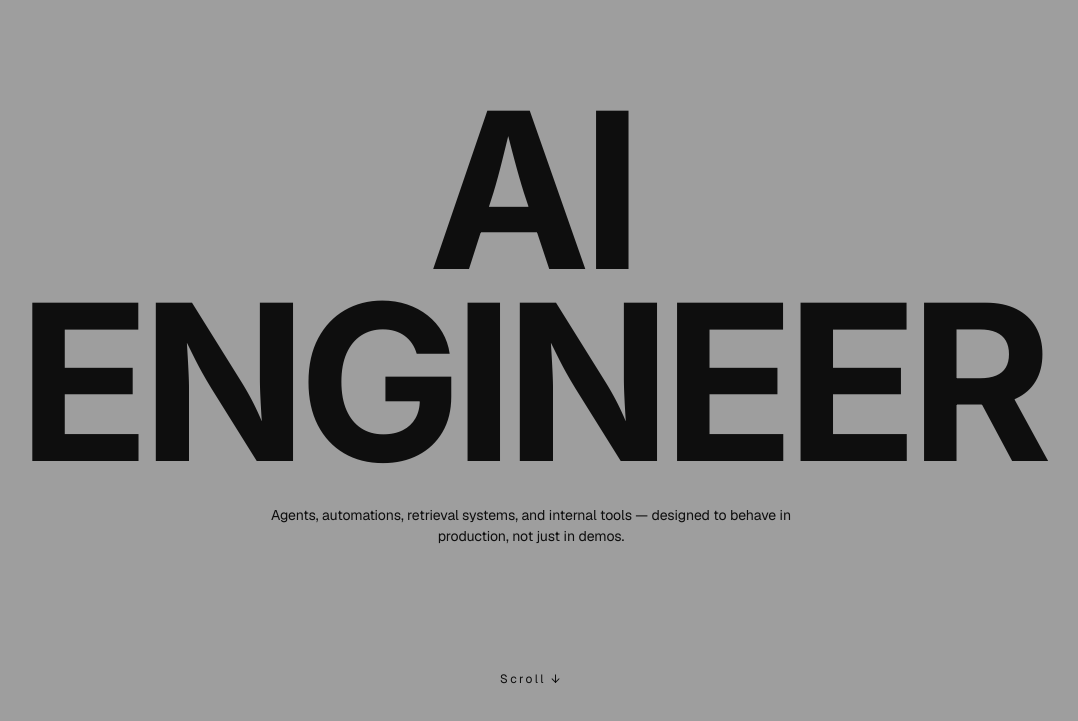
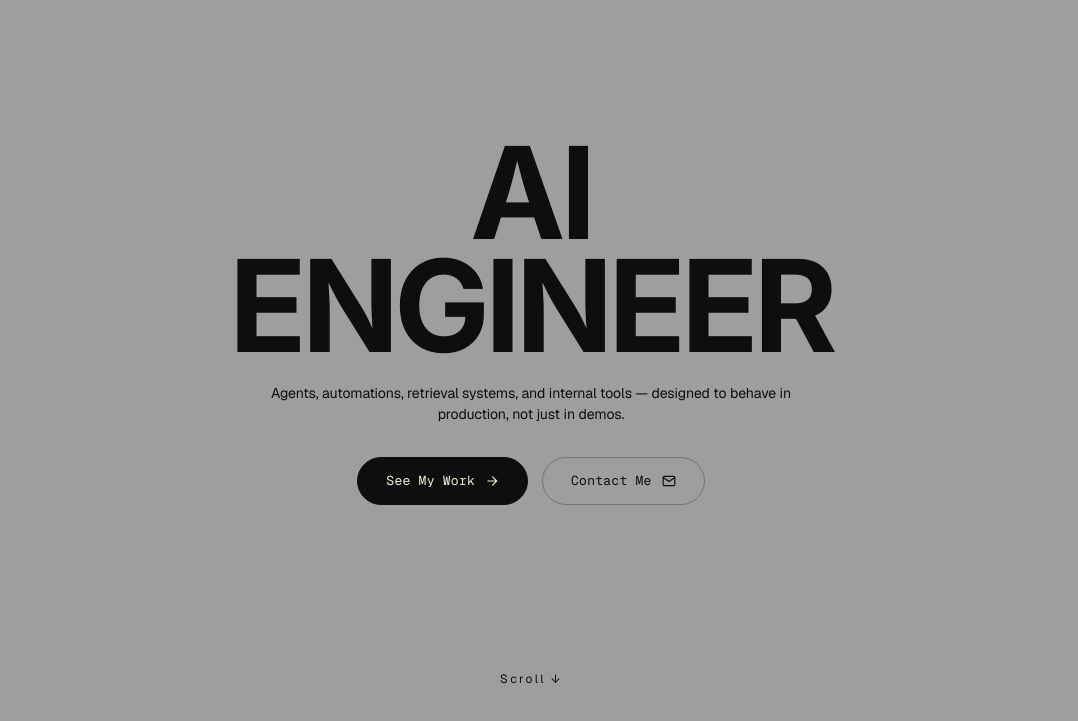
Before and after one commit to premiumdutchmike/dutchmike-portfolio, a website: page index.html in a window 1280 px wide. Shown: the part 79-800 px from the top of the page, without its empty margins (109-1187 px from the left). Drawn offline with nearby package versions, Linux system fonts and the light colour scheme.

Commit message:
feat(hero): shrink AI Engineer headline and add Work + Contact CTAs

```diff
--- a/index.html
+++ b/index.html
@@ -196,7 +196,7 @@
       font-weight: 800;
       letter-spacing: -0.04em;
       line-height: 0.88;
-      font-size: clamp(72px, 17vw, 300px);
+      font-size: clamp(48px, 10vw, 160px);
       text-transform: uppercase;
       color: #0E0E0E;
       display: flex; flex-direction: column; align-items: center;
@@ -207,7 +207,7 @@
       will-change: transform, opacity;
     }
     .rh-sub {
-      margin: 28px auto 0;
+      margin: 20px auto 0;
       max-width: 560px;
       font-size: clamp(14px, 1.1vw, 18px);
       line-height: 1.5;
@@ -215,6 +215,54 @@
       letter-spacing: -0.005em;
       will-change: transform, opacity;
     }
+    .rh-ctas {
+      margin-top: 32px;
+      display: flex;
+      flex-wrap: wrap;
+      gap: 14px;
+      justify-content: center;
+      pointer-events: auto;
+    }
+    .rh-cta {
+      display: inline-flex;
+      align-items: center;
+      gap: 10px;
+      height: 48px;
+      padding: 0 28px;
+      border-radius: 999px;
+      font-family: 'Geist Mono', ui-monospace, 'SF Mono', Menlo, monospace;
+      font-size: 13px;
+      letter-spacing: 0.02em;
+      white-space: nowrap;
+      transition: background 260ms ease, color 260ms ease,
+                  border-color 260ms ease, transform 220ms ease;
+      cursor: pointer;
+      text-decoration: none;
+    }
+    .rh-cta--primary {
+      background: #0E0E0E;
+      color: #F0EAD6;
+      border: 1px solid #0E0E0E;
+    }
+    .rh-cta--primary:hover {
+      background: #333;
+      border-color: #333;
+      transform: translateY(-1px);
+    }
+    .rh-cta--ghost {
+      background: transparent;
+      color: #0E0E0E;
+      border: 1px solid rgba(14, 14, 14, 0.28);
+    }
+    .rh-cta--ghost:hover {
+      background: rgba(14, 14, 14, 0.08);
+      transform: translateY(-1px);
+    }
+    .rh-cta svg {
+      width: 14px; height: 14px;
+      transition: transform 240ms ease;
+    }
+    .rh-cta:hover svg { transform: translateX(3px); }
     .rh-hint {
       position: absolute; bottom: 32px; left: 50%; transform: translateX(-50%);
       z-index: 3;
@@ -239,6 +287,16 @@
         <p class="rh-sub" id="rh-sub">
           Agents, automations, retrieval systems, and internal tools — designed to behave in production, not just in demos.
         </p>
+        <div class="rh-ctas" id="rh-ctas">
+          <a href="work.html" class="rh-cta rh-cta--primary">
+            See My Work
+            <svg viewBox="0 0 24 24" fill="none" stroke="currentColor" stroke-width="2" stroke-linecap="round" stroke-linejoin="round" aria-hidden="true"><path d="M5 12h14M13 5l7 7-7 7"/></svg>
+          </a>
+          <a href="contact.html" class="rh-cta rh-cta--ghost">
+            Contact Me
+            <svg viewBox="0 0 24 24" fill="none" stroke="currentColor" stroke-width="2" stroke-linecap="round" stroke-linejoin="round" aria-hidden="true"><path d="M4 4h16c1.1 0 2 .9 2 2v12c0 1.1-.9 2-2 2H4c-1.1 0-2-.9-2-2V6c0-1.1.9-2 2-2z"/><polyline points="22,6 12,13 2,6"/></svg>
+          </a>
+        </div>
       </div>
 
       <div class="rh-hint" id="rh-hint">Scroll ↓</div>
@@ -264,6 +322,7 @@
     const wordRight = document.getElementById('rh-word-right');
     const subEl     = document.getElementById('rh-sub');
     const hintEl    = document.getElementById('rh-hint');
+    const ctaEl     = document.getElementById('rh-ctas');
 
     if (!heroEl || !canvas) return;
 
@@ -379,6 +438,11 @@
       const subY = lerp(0, drift * 1.4, textPEase);
       subEl.style.transform = `translateY(${subY}px)`;
       subEl.style.opacity   = String(clamp(1 - textPEase * 1.3, 0, 1));
+      if (ctaEl) {
+        const ctaY = lerp(0, drift * 1.6, textPEase);
+        ctaEl.style.transform = `translateY(${ctaY}px)`;
+        ctaEl.style.opacity   = String(clamp(1 - textPEase * 1.5, 0, 1));
+      }
       hintEl.style.opacity  = String(clamp(1 - p * 6, 0, 1));
     }
 
```
